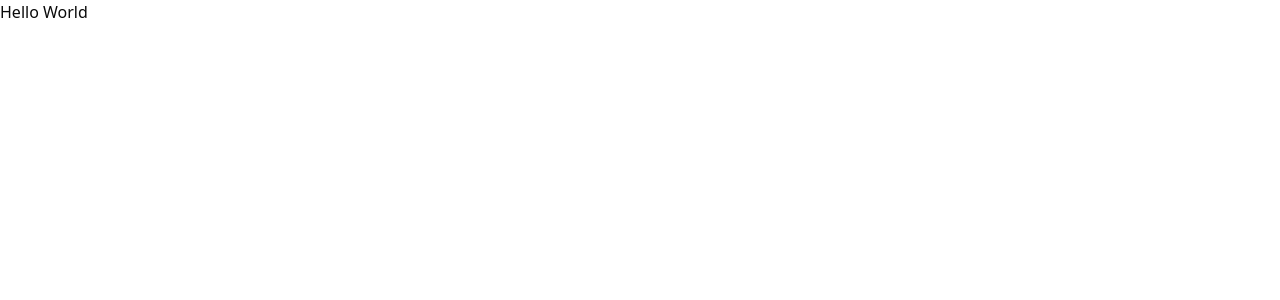
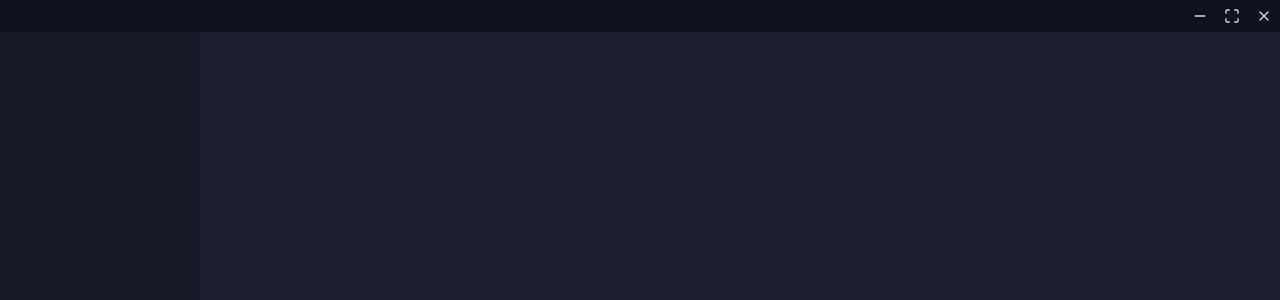
Before and after one commit to KaliemSB/simple-file-explorer, a React (Vite) app: page / in a window 1280 px wide. Shown: the top 300 px of the page. Built offline with nearby package versions, Linux system fonts and the light colour scheme.

Commit message:
feat: added initial title bar and catppuccin mocha colors

```diff
--- /dev/null
+++ b/src/components/title-bar.tsx
@@ -0,0 +1,34 @@
+import { Maximize, Minus, X } from "lucide-react";
+import type { ComponentProps, FC, PropsWithChildren } from "react";
+import { cn } from "@/lib/utils";
+
+const ActionButton: FC<PropsWithChildren<ComponentProps<"button">>> = ({ children, className, ...props }) => {
+	return (
+		<button
+			{...props}
+			type="button"
+			className={cn(
+				className,
+				"active:bg-foreground/15 hover:bg-foreground/5 transition-all duration-150 cursor-pointer size-8 [&_svg]:text-foreground grid place-content-center",
+			)}
+		>
+			{children}
+		</button>
+	);
+};
+
+export const TitleBar: FC = () => {
+	return (
+		<div className="col-span-2 bg-background flex justify-end items-center">
+			<ActionButton>
+				<Minus size={16} strokeWidth={2} />
+			</ActionButton>
+			<ActionButton>
+				<Maximize size={16} strokeWidth={2} />
+			</ActionButton>
+			<ActionButton className="active:bg-destructive-foreground! hover:bg-destructive!">
+				<X size={16} strokeWidth={2} />
+			</ActionButton>
+		</div>
+	);
+};
--- a/src/main.tsx
+++ b/src/main.tsx
@@ -1,9 +1,21 @@
 import "@/styles/tailwind.css";
-import React from "react";
+import React, { type FC } from "react";
 import ReactDOM from "react-dom/client";
+import { TitleBar } from "@/components/title-bar";
+import { cn } from "@/lib/utils";
 
-ReactDOM.createRoot(document.getElementById("root") as HTMLElement).render(
-	<React.StrictMode>
-		<p>Hello World</p>
-	</React.StrictMode>,
-);
+const App: FC = () => {
+	const theme = "catppuccin-mocha";
+
+	return (
+		<React.StrictMode>
+			<main className={cn(theme, "h-dvh w-dvw grid grid-cols-[200px_1fr] grid-rows-[32px_1fr]")}>
+				<TitleBar />
+				<div className="bg-sidebar"></div>
+				<div className="bg-muted"></div>
+			</main>
+		</React.StrictMode>
+	);
+};
+
+ReactDOM.createRoot(document.getElementById("root") as HTMLElement).render(<App />);
```
Also changed, not shown: src/styles/tailwind.css.
